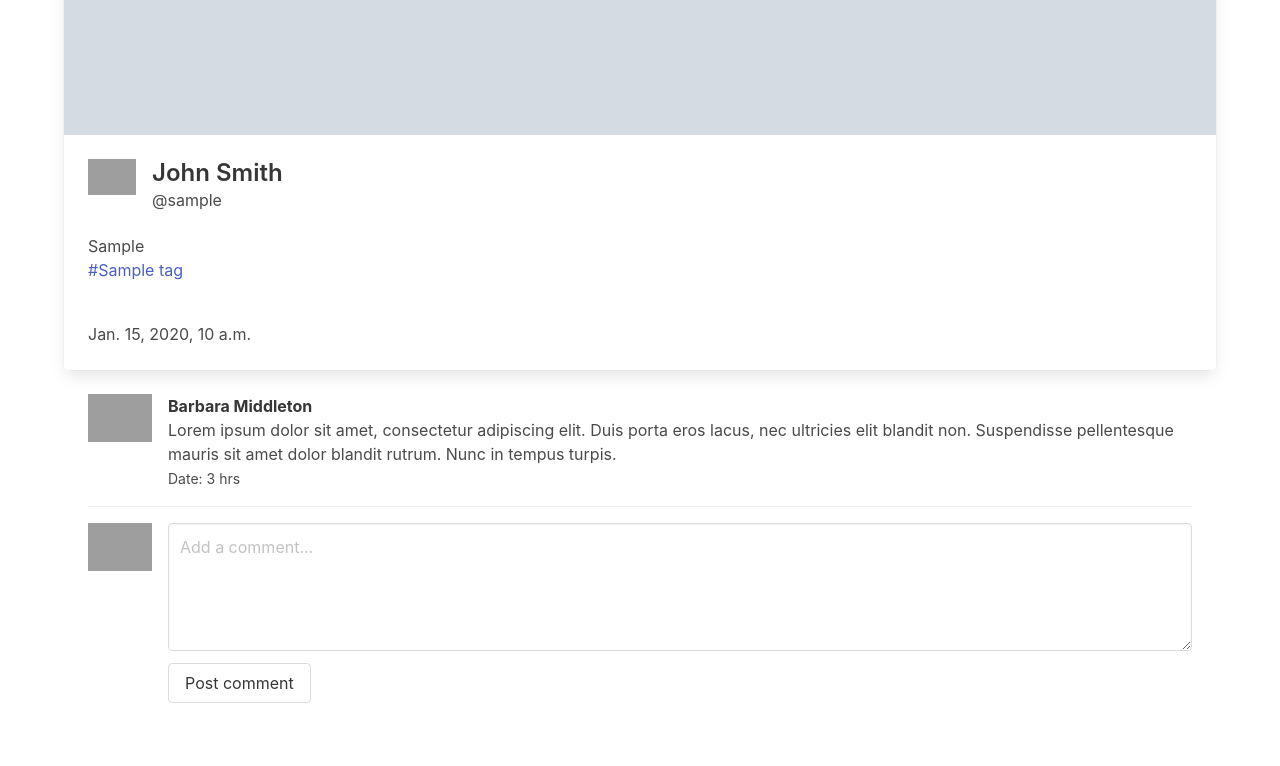
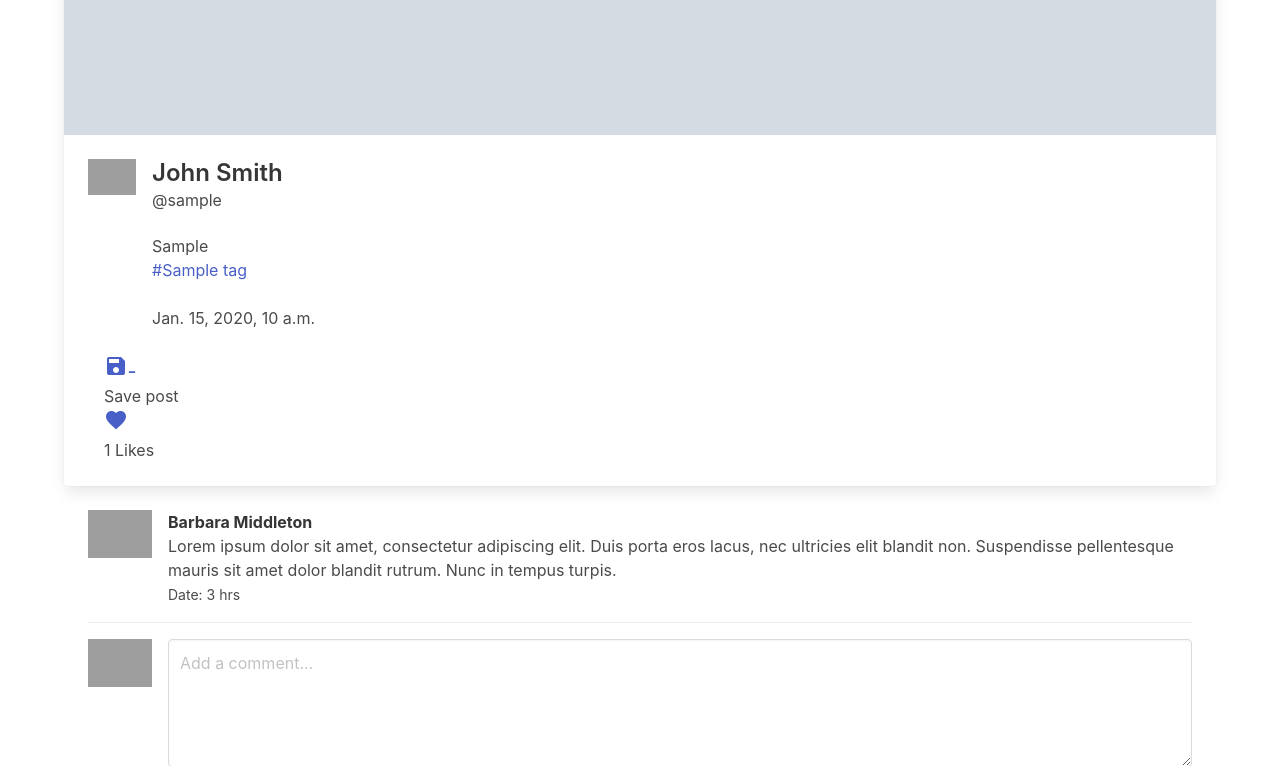
Before and after one commit to sinaabbasi1/Instagram-like-app, a Django app: page /user/00000000-0000-0000-0000-000000000001 in a window 1280 px wide. Shown: the part 829-1595 px from the top of the page. Before the commit the page ends 1532 px from the top, so only its background shows below. Run offline with Django 3.2, Linux system fonts and the light colour scheme; a user stored in the database is signed in; tables that the repository leaves empty hold one stand-in row (values such as "Sample post"); grey boxes marked "Sample" are stand-in pictures; parts of the project's set-up code (start-up, migrations or seed data) failed here and were passed over; some libraries are stand-ins or nearby versions; grey boxes are pictures that could not be loaded.

Commit message:
added profile post likes

```diff
--- a/instagram/instagram/templates/post_detail.html
+++ b/instagram/instagram/templates/post_detail.html
@@ -17,22 +17,32 @@
                 <div class="media">
                     <div class="media-left">
                         <figure class="image is-48x48">
-                                        <img src="https://bulma.io/images/placeholders/96x96.png"
-                                            alt="Placeholder image">
+                            <img src="https://bulma.io/images/placeholders/96x96.png" alt="Placeholder image">
                         </figure>
                     </div>
                     <div class="media-content">
                         <p class="title is-4">John Smith</p>
                         <p class="subtitle is-6">@{{ post.user.username }}</p>
+
+                        {{ post.caption }}
+                        <p>{% for tag in post.tags.all %}<a href="{{ tag.get_absolute_url }}">#{{ tag }}</a>{% endfor %}
+                        </p>
+                        <br>
+                        <time datetime="2016-1-1">{{ post.posted }}</time>
                     </div>
                 </div>
 
-                            <div class="content">
-				{{ post.caption }}
-                                <p>{% for tag in post.tags.all %}<a href="{{ tag.get_absolute_url }}">#{{ tag }}</a>{% endfor %}</p>
-                                <br>
-                                <time datetime="2016-1-1">{{ post.posted }}</time>
+                <div class="media-right">
+                    <a href=""><i class="material-icons">save-alt</i></a>
+                    <p>Save post</p>
                 </div>
+
+                <div class="media-right">
+                    <a href="{% url 'postlike' post.id %}"><i class="material-icons">favorite</i></a>
+                    <p>{{ post.likes}} Likes</p>
+                </div>
+
+
             </div>
         </div>
 
--- a/instagram/post/models.py
+++ b/instagram/post/models.py
@@ -62,4 +62,25 @@ class Stream(models.Model):
     		stream = Stream(post=post, user=follower.follower, date=post.posted, following=user)
     		stream.save()
 
+class Likes(models.Model):
+	user = models.ForeignKey(User, on_delete=models.CASCADE, related_name='user_like')
+	post = models.ForeignKey(Post, on_delete=models.CASCADE, related_name='post_like')
+
+	def user_liked_post(sender, instance, *args, **kwargs):
+		like = instance
+		post = like.post
+		sender = like.user
+		notify = Notification(post=post, sender=sender, user=post.user, notification_type=1)
+		notify.save()
+
+	def user_unlike_post(sender, instance, *args, **kwargs):
+		like = instance
+		post = like.post
+		sender = like.user
+
+		notify = Notification.objects.filter(post=post, sender=sender, notification_type=1)
+		notify.delete()
+
+
+
 post_save.connect(Stream.add_post, sender=Post)
--- a/instagram/post/urls.py
+++ b/instagram/post/urls.py
@@ -1,9 +1,10 @@
-from post.views import index, PostDetails, NewPost
-
+from post.views import index, PostDetails, NewPost, tags, like
 from django.urls import path
 
 urlpatterns = [
    	path('', index, name='index'),
    	path('<uuid:post_id>', PostDetails, name='postdetails'),
-	  path('newpost/', NewPost, name='newpost'),
+	path('newpost/', NewPost, name='newpost'),
+	path('tag/<slug:tag_slug>', tags, name='tags'),
+	path('<uuid:post_id>/like', like, name='postlike'),
 ]
--- a/instagram/post/views.py
+++ b/instagram/post/views.py
@@ -1,10 +1,11 @@
 from django.shortcuts import render, get_object_or_404, redirect
 from django.contrib.auth.decorators import login_required
-from post.models import Stream, Post, Tag
 from django.template import loader
-from django.http import HttpResponse
+from django.http import HttpResponse, HttpResponseRedirect
+
+from django.urls import reverse
 # Create your views here.
-from post.models import Post, Stream
+from post.models import Post, Stream, Tag, Likes
 from post.forms import NewPostForm
 
 
@@ -73,3 +74,48 @@ def NewPost(request):
 	}
 
 	return render(request, 'newpost.html', context)
+
+
+
+
+
+
+
+
+
+
+
+
+
+
+
+
+
+
+
+
+
+
+
+
+
+@login_required
+def like(request, post_id):
+	user = request.user
+	post = Post.objects.get(id=post_id)
+	current_likes = post.likes
+	liked = Likes.objects.filter(user=user, post=post).count()
+
+	if not liked:
+		like = Likes.objects.create(user=user, post=post)
+		#like.save()
+		current_likes = current_likes + 1
+
+	else:
+		Likes.objects.filter(user=user, post=post).delete()
+		current_likes = current_likes - 1
+
+	post.likes = current_likes
+	post.save()
+
+	return HttpResponseRedirect(reverse('postdetails', args=[post_id]))
```
Also changed, not shown: instagram/instagram/templates/index.html (+13 -9 lines). Lines whose indentation alone changed are shown as unchanged.
